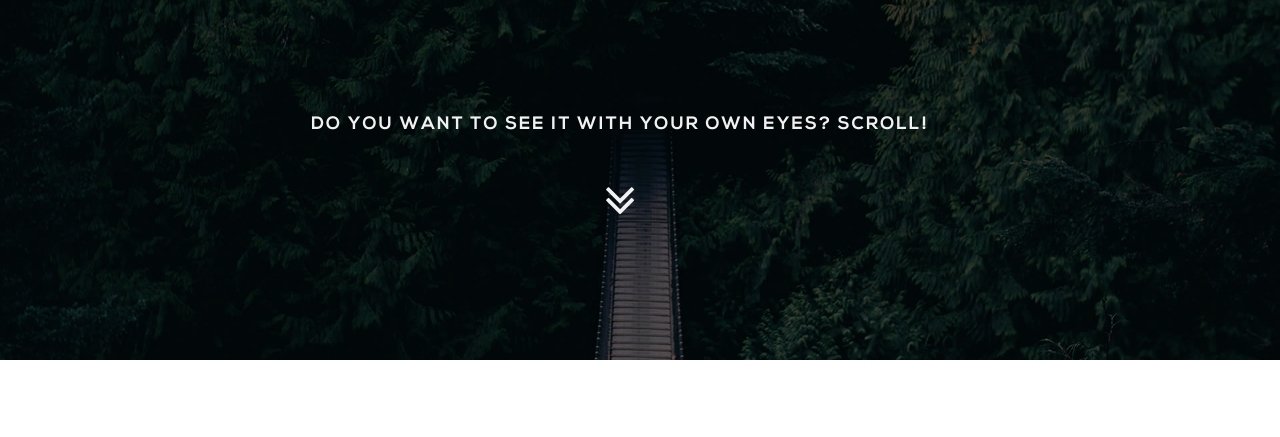
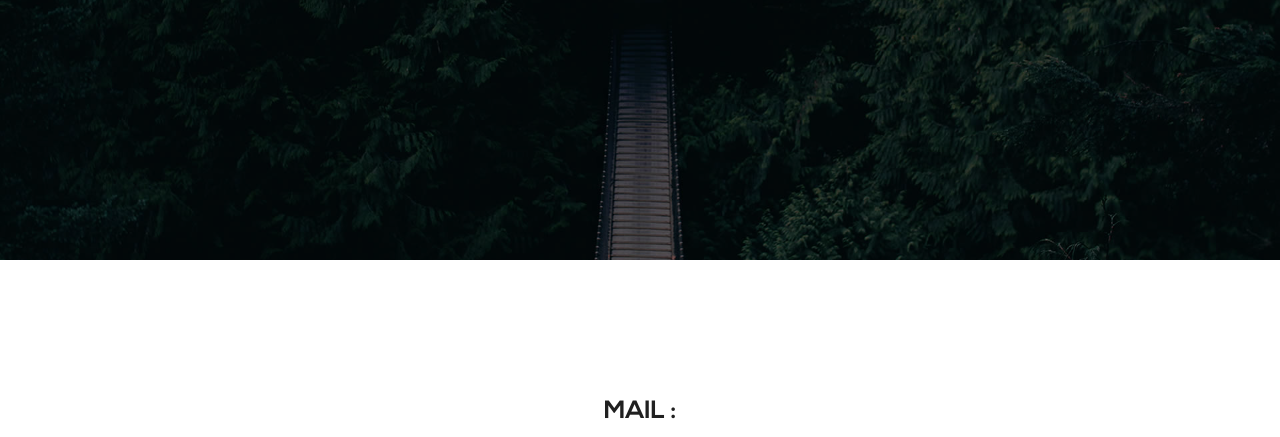
Before and after one commit to Samurai-X-13/example3, a plain HTML site: page index.html in a window 1280 px wide. Shown: the part 2034-2471 px from the top of the page. Drawn offline with Linux system fonts and the light colour scheme.

Commit message:
Update index.html

```diff
--- a/index.html
+++ b/index.html
@@ -93,7 +93,7 @@
         </header>
 
         <!-- Sections -->
-        <section id="about" class="about sections">
+        <article id="about" class="about sections">
             <div class="container">
 
                 <!-- Example row of columns -->
@@ -223,10 +223,6 @@
 							</div>
 
 							<br>
-							<div class="scroll-down">
-								<center><h5>Do you want to see it with your own eyes? Scroll!</h5></center>
-								<center><a href="#contact"><i class="fa fa-angle-double-down"></i></a></center>
-							</div>
 
 						</div>
 					</div>
```
